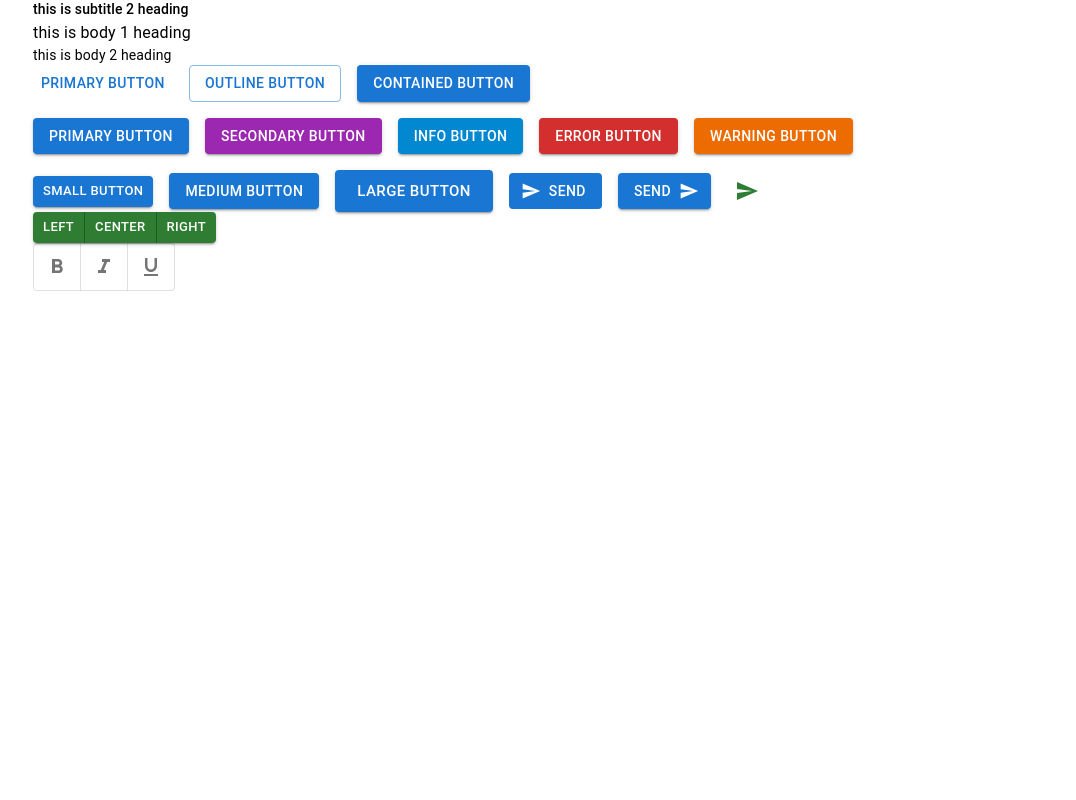
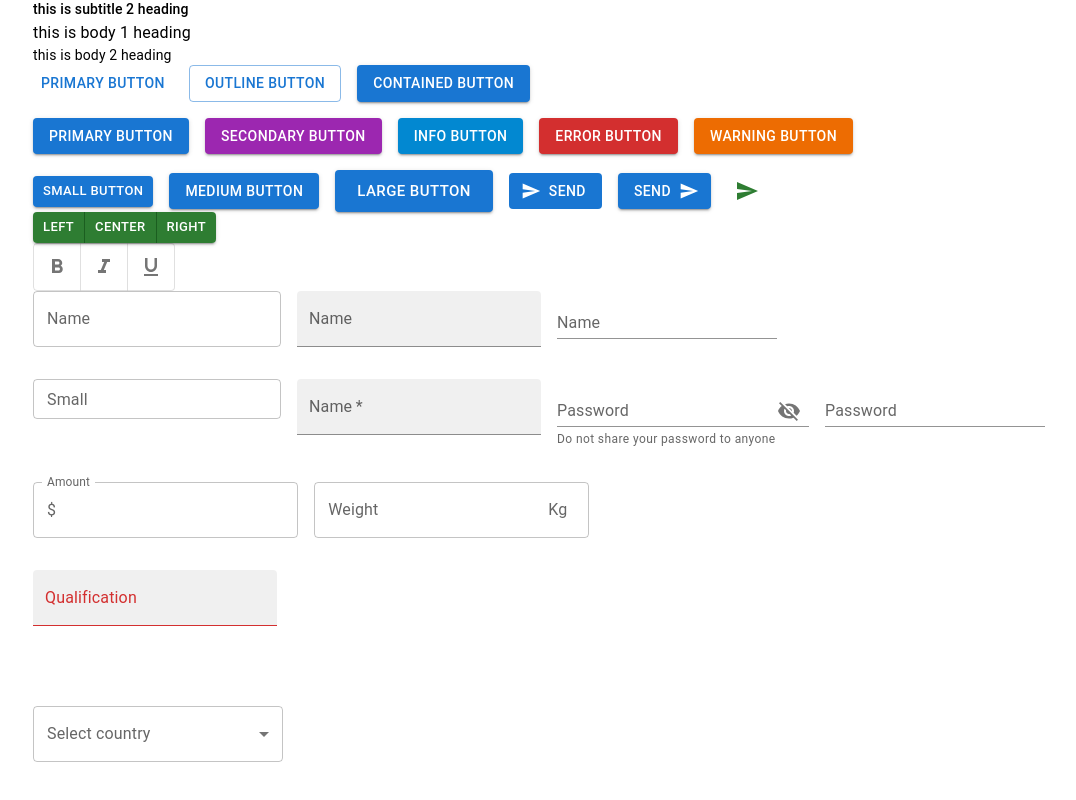
Before and after one commit to manoj19-github/material-react, a React (Create React App) app: page / in a window 1280 px wide. Shown: the part 460-1260 px from the top of the page, without its empty margins (31-1107 px from the left). Before the commit the page ends 815 px from the top, so only its background shows below. Built offline with nearby package versions, Linux system fonts and the light colour scheme.

Commit message:
select complete

```diff
--- a/src/App.tsx
+++ b/src/App.tsx
@@ -1,5 +1,7 @@
 import "./App.css";
 import MuiButtons from "./components/MuiButtons";
+import MuiSelect from "./components/MuiSelect";
+import MuiTextField from "./components/MuiTextField";
 import MuiTypography from "./components/MuiTypography";
 
 function App() {
@@ -7,6 +9,8 @@ function App() {
     <div className="App">
       <MuiTypography />
       <MuiButtons />
+      <MuiTextField />
+      <MuiSelect />
     </div>
   );
 }
--- /dev/null
+++ b/src/components/MuiSelect.tsx
@@ -0,0 +1,32 @@
+import React, { useState } from "react";
+import { Box, Select, TextField, MenuItem } from "@mui/material";
+const MuiSelect = () => {
+  const [country, setCountry] = useState<string[]>([]);
+  console.log("country : ", country);
+
+  return (
+    <Box width="250px" mt={10}>
+      <TextField
+        label="Select country"
+        fullWidth
+        select
+        SelectProps={{
+          multiple: true,
+        }}
+        value={country}
+        onChange={(e: React.ChangeEvent<HTMLInputElement>) => {
+          const value = e.target.value;
+          setCountry(typeof value === "string" ? value.split(",") : value);
+        }}
+      >
+        <MenuItem value="in">India</MenuItem>
+        <MenuItem value="as">Australiya</MenuItem>
+        <MenuItem value="US">USA</MenuItem>
+        <MenuItem value="Ca">Canada</MenuItem>
+        <MenuItem value="Ja">Japan</MenuItem>
+      </TextField>
+    </Box>
+  );
+};
+
+export default MuiSelect;
--- /dev/null
+++ b/src/components/MuiTextField.tsx
@@ -0,0 +1,67 @@
+import { useState } from "react";
+import { Stack, TextField, InputAdornment } from "@mui/material";
+import RemoveRedEyeIcon from "@mui/icons-material/RemoveRedEye";
+import VisibilityOffIcon from "@mui/icons-material/VisibilityOff";
+const MuiTextField = () => {
+  const [showPassword, setShowPassword] = useState<boolean>(false);
+  return (
+    <Stack spacing={4}>
+      <Stack direction="row" spacing={2} mt={5}>
+        <TextField label="Name" variant="outlined" />
+        <TextField label="Name" variant="filled" />
+        <TextField label="Name" variant="standard" />
+      </Stack>
+      <Stack direction="row" spacing={2} mt={5}>
+        <TextField
+          label="Small"
+          variant="outlined"
+          size="small"
+          color="secondary"
+        />
+        <TextField label="Name" variant="filled" required />
+        <TextField
+          label="Password"
+          type={showPassword ? "text" : "password"}
+          variant="standard"
+          helperText="Do not share your password to anyone"
+          InputProps={{
+            endAdornment: (
+              <InputAdornment
+                position="start"
+                onClick={() => setShowPassword((prev: boolean) => !prev)}
+                sx={{ cursor: "pointer" }}
+              >
+                {showPassword ? <RemoveRedEyeIcon /> : <VisibilityOffIcon />}
+              </InputAdornment>
+            ),
+          }}
+        />
+        <TextField
+          label="Password"
+          type="password"
+          variant="standard"
+          inputProps={{ readOnly: true }}
+        />
+      </Stack>
+      <Stack direction="row" spacing={2} mt={5}>
+        <TextField
+          label="Amount"
+          InputProps={{
+            startAdornment: <InputAdornment position="start">$</InputAdornment>,
+          }}
+        />
+        <TextField
+          label="Weight"
+          InputProps={{
+            endAdornment: <InputAdornment position="start">Kg</InputAdornment>,
+          }}
+        />
+      </Stack>
+      <Stack direction="row" spacing={2} mt={5}>
+        <TextField label="Qualification" error variant="filled" />
+      </Stack>
+    </Stack>
+  );
+};
+
+export default MuiTextField;
```
